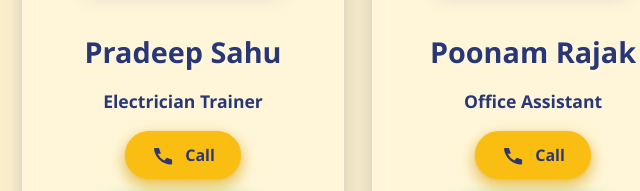
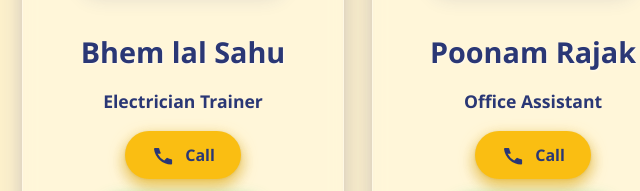
Before and after one commit to bhataparasedi/Trainer-contact, a plain HTML site: page index.html in a window 1280 px wide. Shown: the part 2954-3145 px from the top of the page, 282-922 px from the left. Drawn offline with Linux system fonts and the light colour scheme.

Commit message:
Update index.html

```diff
--- a/index.html
+++ b/index.html
@@ -370,7 +370,7 @@
     </div>
 </div>
 <div class="card">
-    <img src="https://i.postimg.cc/2SsQXmMx/Whats-App-Image-2025-06-12-at-4-13-29-PM.jpg" alt="Amit Karande" />
+    <img src="https://i.postimg.cc/wxtzy7jb/Chat-GPT-Image-Apr-25-2026-10-34-25-AM.png" alt="Amit Karande" />
     <h2>Amit Karande</h2>
     <p class="designation">Placement officer</p>
     <div class="btn-group">
@@ -389,8 +389,8 @@
     </div>
 </div>
 <div class="card">
-    <img src="https://i.postimg.cc/d3d1Gzh7/Whats-App-Image-2025-06-09-at-9-48-03-AM.jpg" alt="Pradeep Sahu" />
-    <h2>Pradeep Sahu</h2>
+    <img src="https://i.postimg.cc/4xkS33Y9/Chat-GPT-Image-Apr-25-2026-10-50-57-AM.png" alt="Pradeep Sahu" />
+    <h2>Bhem lal Sahu</h2>
     <p class="designation">Electrician Trainer</p>
     <div class="btn-group">
       <a href="tel:+919589515851" class="button call-btn" aria-label="Call">
```
